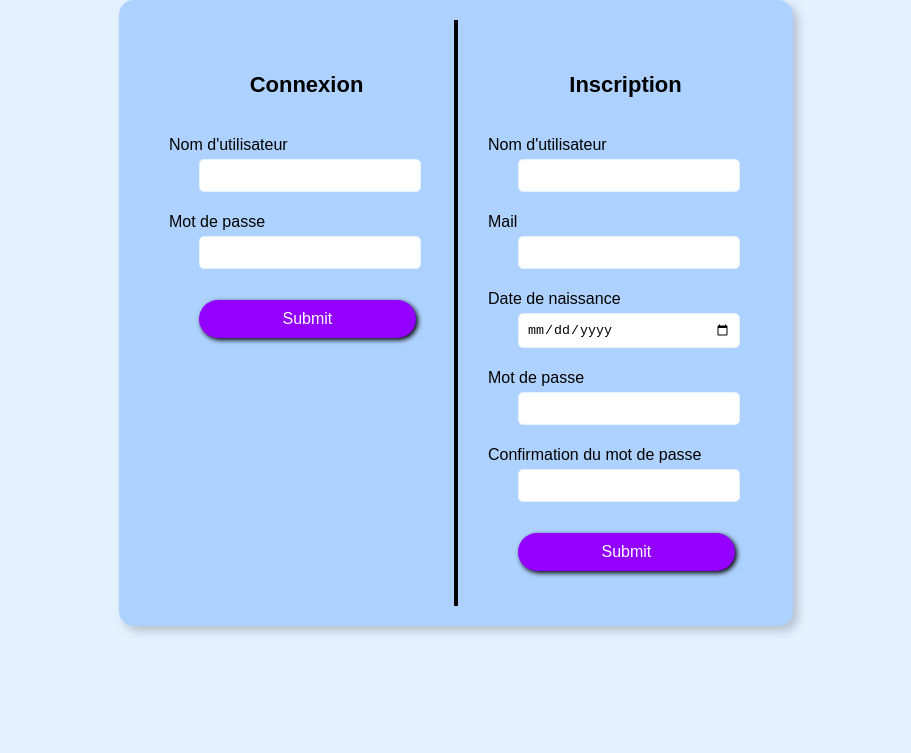
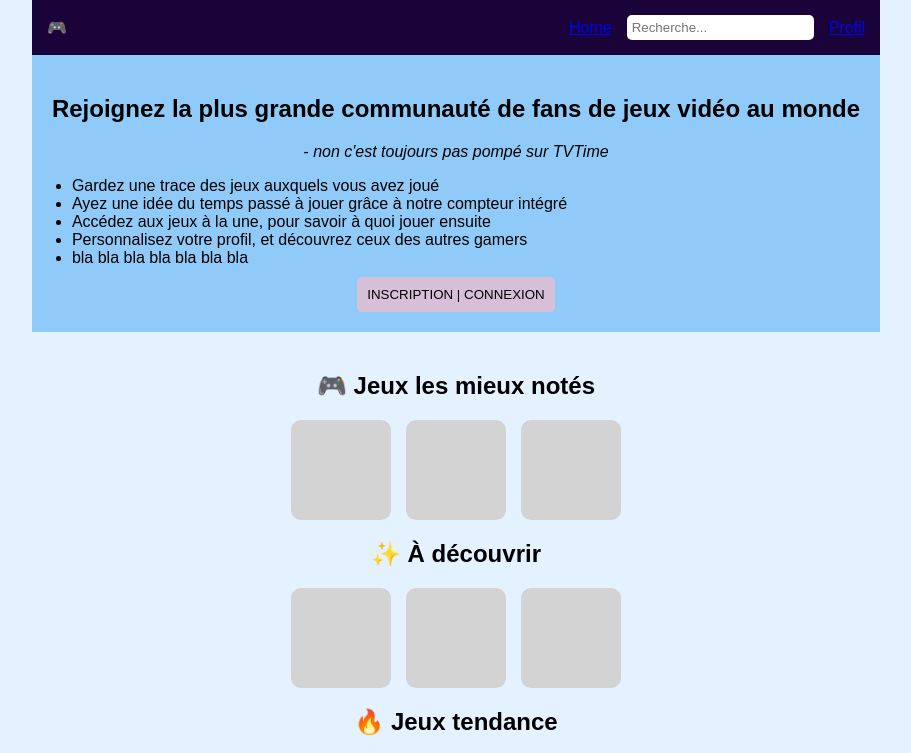
Before and after one commit to m-guillard/projet_web, a React (Create React App) app in the folder projet/game-time/: page / in a window 1280 px wide. Shown: the top 753 px of the page, without its empty margins (184-1095 px from the left). Built offline with nearby package versions, Linux system fonts and the light colour scheme.

Commit message:
Ajout Accueil + Router Path (react-router-dom) pour lien avec Connexion

```diff
--- a/projet/game-time/package.json
+++ b/projet/game-time/package.json
@@ -14,6 +14,7 @@
     "mongoose": "^8.13.0",
     "react": "^19.0.0",
     "react-dom": "^19.0.0",
+    "react-router-dom": "^7.4.0",
     "react-scripts": "5.0.1",
     "web-vitals": "^2.1.4"
   },
--- a/projet/game-time/src/App.js
+++ b/projet/game-time/src/App.js
@@ -1,13 +1,19 @@
-import Login from './pages/Login.js'
-import React from 'react';
+import { BrowserRouter as Router, Routes, Route } from 'react-router-dom';  // Import des éléments nécessaires
+import Accueil from './pages/Accueil';  // Page Accueil
+import Login from './pages/Login';  // Page Login (si elle existe)
 import './App.css';
 
 function App() {
   return (
-        <div>
-          <Login /> {/* Affichage de la page Login */}
-        </div>
-      );
+    <Router> {/* Encapsule l'application avec BrowserRouter */}
+      <div>
+        <Routes>
+          <Route path="/" element={<Accueil />} />  {/* Route pour la page d'accueil */}
+          <Route path="/login" element={<Login />} />  {/* Route pour la page Login */}
+        </Routes>
+      </div>
+    </Router>
+  );
 }
 
 export default App;
--- /dev/null
+++ b/projet/game-time/src/pages/Accueil.js
@@ -0,0 +1,63 @@
+import "../styles/Accueil.css";
+import { Link } from 'react-router-dom';  // Importation de Link pour la navigation
+
+
+const App = () => {
+  return (
+    <div className="container">
+      <header className="header">
+        <div className="logo">🎮</div>
+        <nav>
+          <a href="#">Home</a>
+          <input type="text" placeholder="Recherche..." className="search" />
+          <a href="#" className="profile">Profil</a>
+        </nav>
+      </header>
+
+      <section className="hero">
+        <h1>Rejoignez la plus grande communauté de fans de jeux vidéo au monde</h1>
+        <p className="subtext">- non c'est toujours pas pompé sur TVTime</p>
+        <ul>
+          <li>Gardez une trace des jeux auxquels vous avez joué</li>
+          <li>Ayez une idée du temps passé à jouer grâce à notre compteur intégré</li>
+          <li>Accédez aux jeux à la une, pour savoir à quoi jouer ensuite</li>
+          <li>Personnalisez votre profil, et découvrez ceux des autres gamers</li>
+          <li>bla bla bla bla bla bla bla</li>
+        </ul>
+
+        <Link to="/login">
+          <button className="btn">INSCRIPTION | CONNEXION</button>
+        </Link>
+      </section>
+
+      <section className="games-section">
+        <h2>🎮 Jeux les mieux notés</h2>
+        <div className="games-grid">
+          <div className="game-card"></div>
+          <div className="game-card"></div>
+          <div className="game-card"></div>
+        </div>
+
+        <h2>✨ À découvrir</h2>
+        <div className="games-grid">
+          <div className="game-card"></div>
+          <div className="game-card"></div>
+          <div className="game-card"></div>
+        </div>
+
+        <h2>🔥 Jeux tendance</h2>
+        <div className="games-grid">
+          <div className="game-card"></div>
+          <div className="game-card"></div>
+          <div className="game-card"></div>
+        </div>
+      </section>
+
+      <footer className="footer">
+        Saluuuuuuuuuuuuuuuuuuuuuuuuuuuuuuuuuuuuuuuuuuut
+      </footer>
+    </div>
+  );
+};
+
+export default App;
--- /dev/null
+++ b/projet/game-time/src/styles/Accueil.css
@@ -0,0 +1,111 @@
+/* Margin = espace
+  Margin-top = espace au dessus
+  Padding = espace interne
+  background-color = fond
+  border = bordure, "None"
+  border-radius = arrondir coins
+  cursor = changer curseur au survol
+  font-size = changer taille texte
+  font-style : italic = sébonnn
+  <ul> : liste ordonnée à points
+*/
+
+body {
+    margin: 0;
+    font-family: Arial, sans-serif;
+    background-color: #e3f2fd;
+  }
+
+  /* Conteneur principal qui centre le contenu */
+  .container {
+    width: 100%;
+    text-align: center;
+  }
+
+
+  /* En-tête de la page (navbar) */
+  .header {
+    background-color: #1a0339;
+    color: white;
+    padding: 15px;
+    display: flex;
+    align-items: center;
+    justify-content: space-between;
+  }
+
+  /* Navigation dans l’en-tête */
+  .header nav {
+    display: flex;
+    align-items: center;
+    gap: 15px;
+  }
+
+  /* Champ de recherche */
+  .search {
+    padding: 5px;
+    border-radius: 5px;
+    border: none;
+  }
+
+  /*  Section principale (bannière)  */
+  .hero {
+    background-color: #90caf9;
+    padding: 20px;
+  }
+
+  /*  Titre principal de la section hero  */
+  .hero h1 {
+    font-size: 24px;
+  }
+
+  /*  Texte secondaire en italique, genre "Non c'est pas pompé sur TVTime  */
+  .subtext {
+    font-style: italic;
+  }
+
+  /* Pour la liste à point */
+  ul {
+    text-align: left; /* Aligner le texte à gauche */
+    padding-left: 20px; /* Ajuster l'espace entre le bord et les puces */
+    margin: 0 auto; /* Centrer la liste tout en gardant le texte à gauche */
+    /*display: inline-block;*/ /* Évite que la liste prenne toute la largeur */
+  }
+
+  /*  Bouton d'inscription/connexion  */
+  .btn {
+    margin-top: 10px;
+    padding: 10px;
+    background-color: #d8bfd8;
+    border: none;
+    border-radius: 5px;
+    cursor: pointer;
+  }
+
+  /*  Section contenant les jeux  */
+  .games-section {
+    padding: 20px;  /* Espace autour section */
+  }
+
+  /*  Grille des jeux (alignement des cartes de jeu)  */
+  .games-grid {
+    display: flex; /* Utilise Flexbox pour aligner les jeux */
+    justify-content: center; /* Centre les éléments horizontalement */
+    gap: 15px; /* Ajoute un espace entre les cartes */
+    margin-bottom: 20px; /* Ajoute un espace sous la grille */
+  }
+
+  /*  Carte individuelle pour un jeu  */
+  .game-card {
+    width: 100px;
+    height: 100px;
+    background-color: lightgray;
+    border-radius: 10px; /* Coins arrondis */
+  }
+
+  /*  Pied de page  */
+  .footer {
+    background-color: #1a0339;
+    color: white;
+    padding: 10px;
+    margin-top: 20px; /* Ajoute un espace entre la section précédente et le footer */
+  }
```
Also changed, not shown: 1 other file (tests, documents, lock files or other folders).
